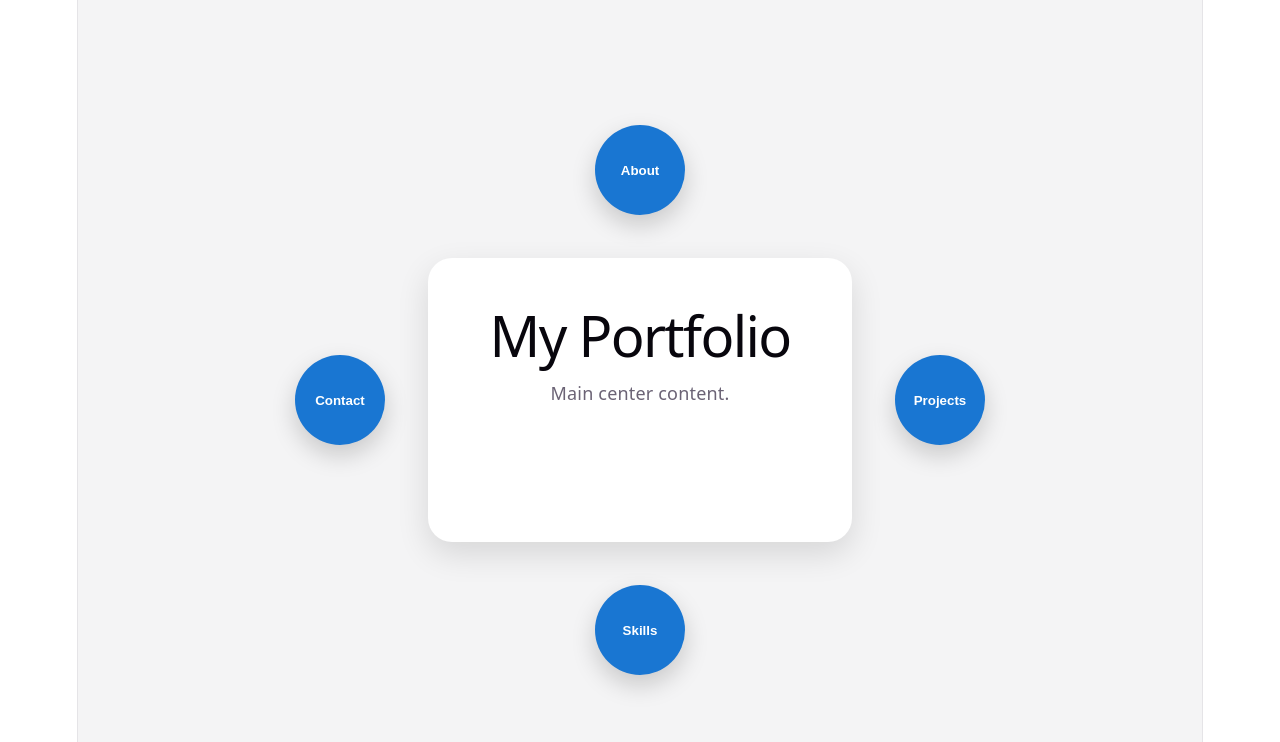
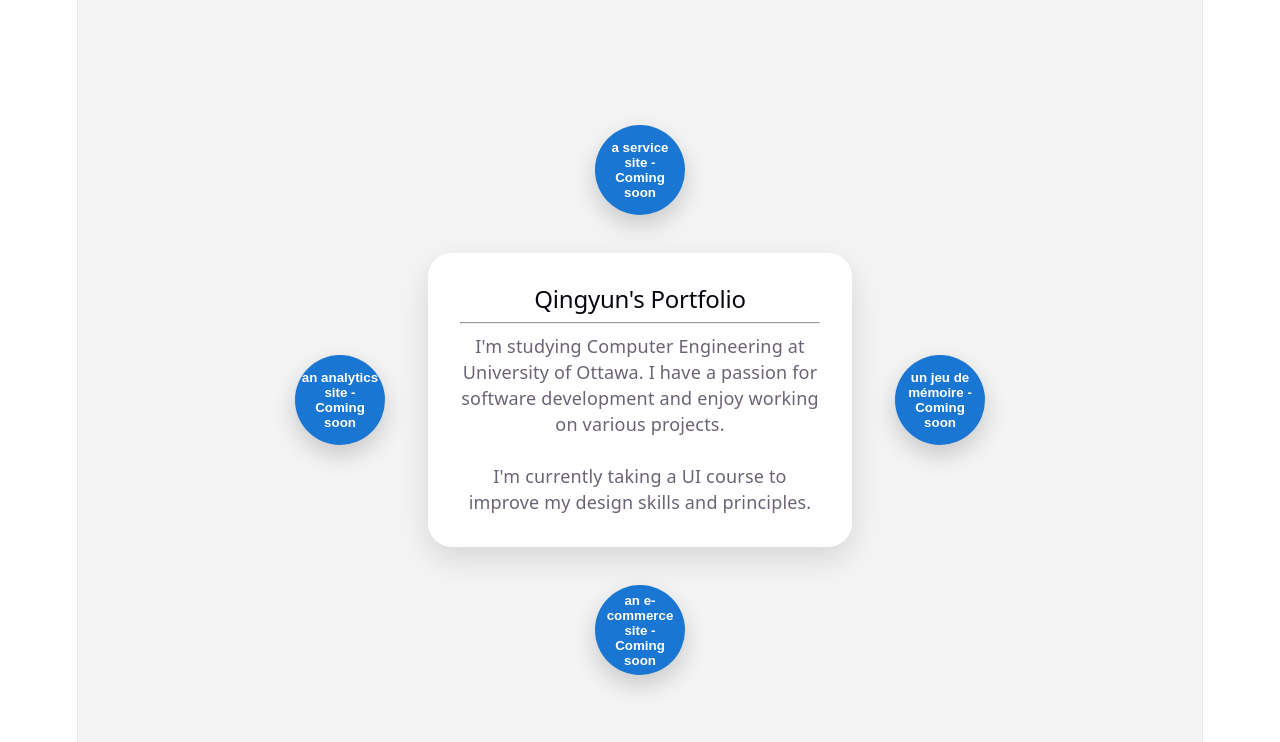
Before and after one commit to Mikami063/SEG3125, a React (Vite) app: page / in a window 1280 px wide. Shown: the top 742 px of the page. Built offline with nearby package versions, Linux system fonts and the light colour scheme.

Commit message:
animation

```diff
--- a/src/FloatingPortfolio.jsx
+++ b/src/FloatingPortfolio.jsx
@@ -1,40 +1,52 @@
-import { useState } from "react";
+import { useEffect, useState } from "react";
 import "./FloatingPortfolio.css";
 
 const items = [
   {
-    id: "about",
-    label: "About",
-    content: "About me text here.",
+    id: "0",
+    label: "a service site - Coming soon",
+    content: "Coming soon",
     position: "top",
   },
   {
-    id: "projects",
-    label: "Projects",
-    content: "Projects content here.",
+    id: "1",
+    label: "un jeu de mémoire - Coming soon",
+    content: "Coming soon",
     position: "right",
   },
   {
     id: "skills",
-    label: "Skills",
-    content: "Skills content here.",
+    label: "an e-commerce site - Coming soon",
+    content: "Coming soon",
     position: "bottom",
   },
   {
     id: "contact",
-    label: "Contact",
-    content: "Contact content here.",
+    label: "an analytics site - Coming soon",
+    content: "Coming soon",
     position: "left",
   },
 ];
 
+const createOpenItemsState = (isOpen) =>
+  items.reduce(
+    (state, item) => ({
+      ...state,
+      [item.id]: isOpen,
+    }),
+    {}
+  );
+
 function FloatingPortfolio() {
-  const [openItems, setOpenItems] = useState({
-    about: false,
-    projects: false,
-    skills: false,
-    contact: false,
-  });
+  const [openItems, setOpenItems] = useState(() => createOpenItemsState(true));
+
+  useEffect(() => {
+    const foldTimer = setTimeout(() => {
+      setOpenItems(createOpenItemsState(false));
+    }, 1000);
+
+    return () => clearTimeout(foldTimer);
+  }, []);
 
   const toggleItem = (id) => {
     setOpenItems((prev) => ({
@@ -46,8 +58,11 @@ function FloatingPortfolio() {
   return (
     <div className="portfolio-scene">
       <div className="center-card">
-        <h1>My Portfolio</h1>
-        <p>Main center content.</p>
+        <h2>Qingyun's Portfolio</h2>
+        <hr/>
+        <p>I'm studying Computer Engineering at University of Ottawa. I have a passion for software development and enjoy working on various projects.</p>
+        <br/>
+        <p>I'm currently taking a UI course to improve my design skills and principles.</p>
       </div>
 
       {items.map((item) => {
```
